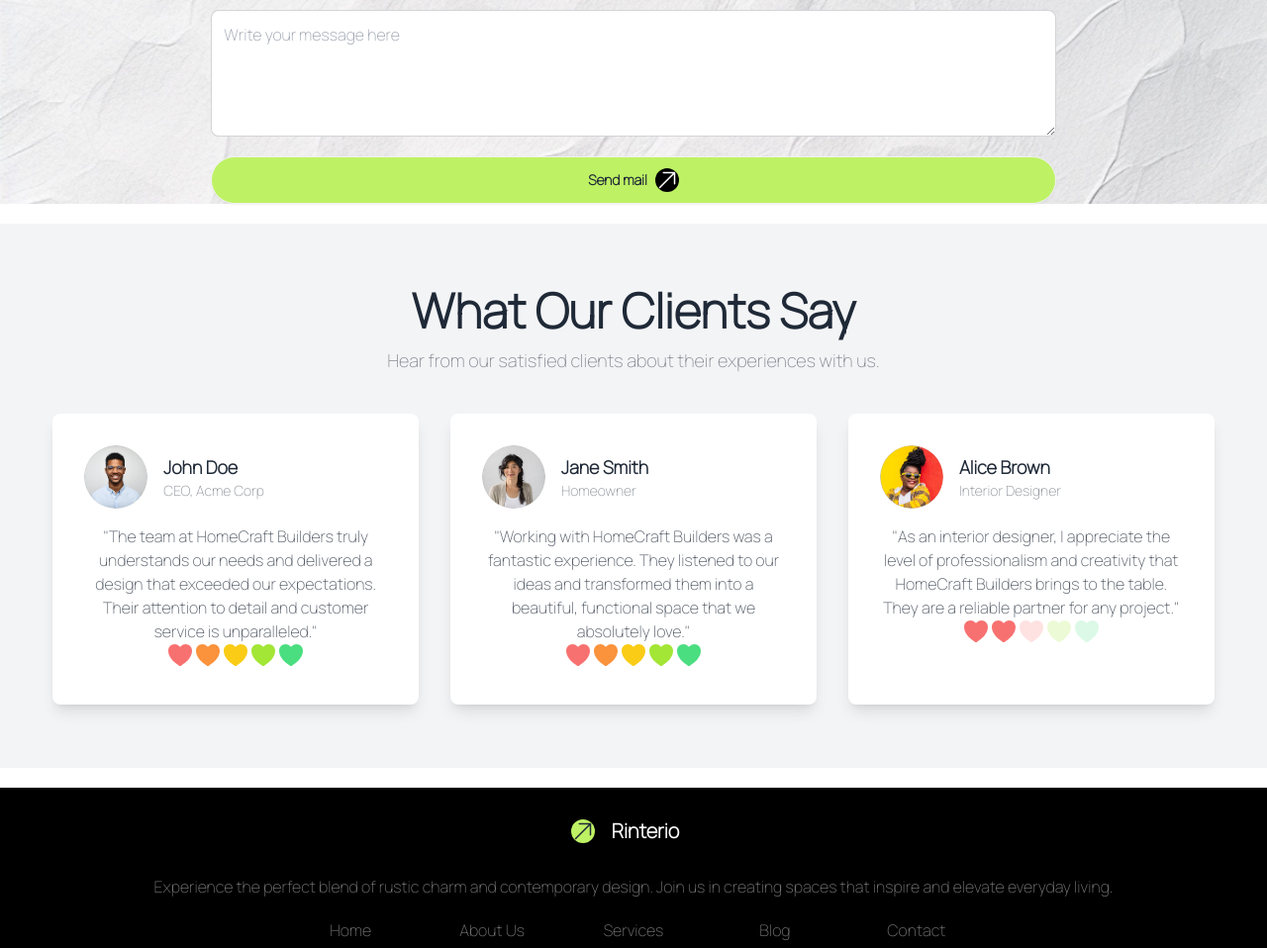
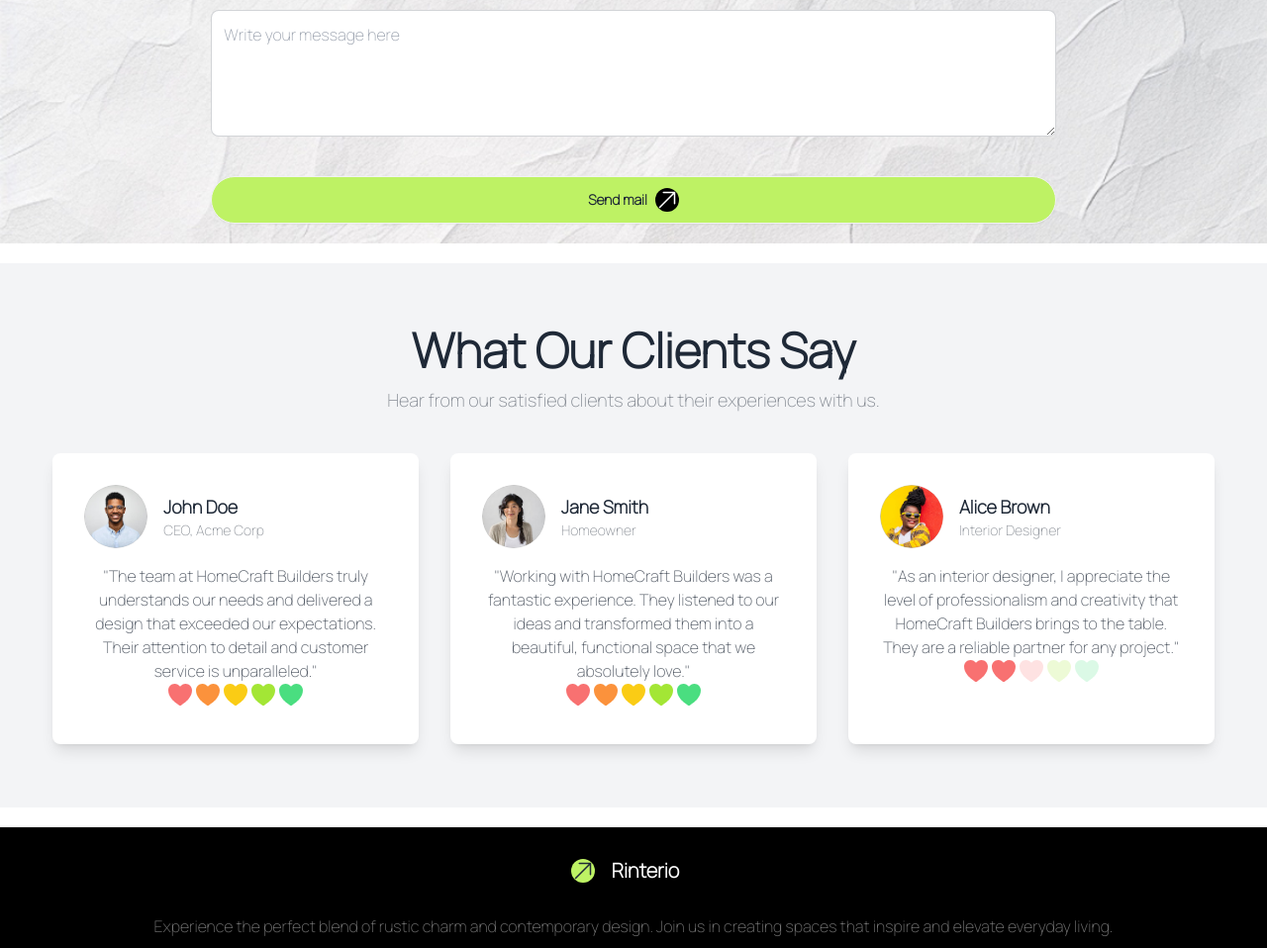
Before and after one commit to AyshaUrmi0/HomeCraft-Builders, a plain HTML site: page index.html in a window 1280 px wide. Shown: the part 2669-3627 px from the top of the page at 99% size. Drawn offline with nearby package versions, Linux system fonts and the light colour scheme.

Commit message:
button fixed

```diff
--- a/index.html
+++ b/index.html
@@ -372,7 +372,7 @@
         <input type="text" placeholder=Email Number* class="w-full rounded-full input input-bordered">
         <input type="text" placeholder=Phone Number* class="w-full rounded-full input input-bordered">
         <textarea name="" id="description"  placeholder="Write your message here" class="w-full h-32 row-span-6 p-3 lg:col-span-2 input input-bordered" id=""></textarea>
-        <a class="rounded-full lg:col-span-2 btn bg-lime-300 lg:flex"
+        <a class="my-5 rounded-full lg:col-span-2 btn bg-lime-300 lg:flex"
         >Send mail
         <svg
           xmlns="http://www.w3.org/2000/svg"
```
